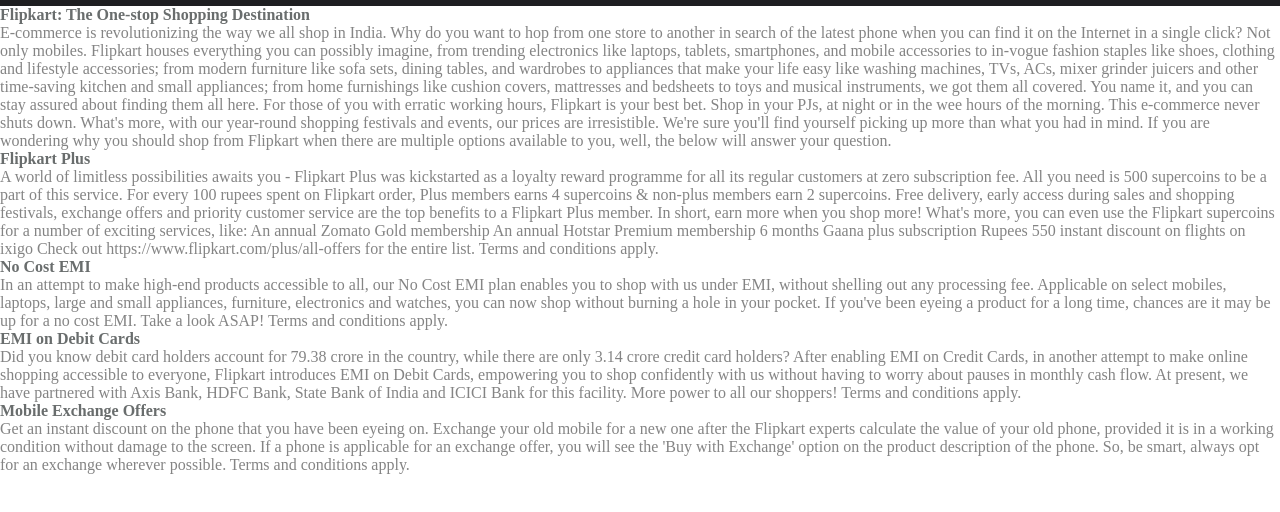
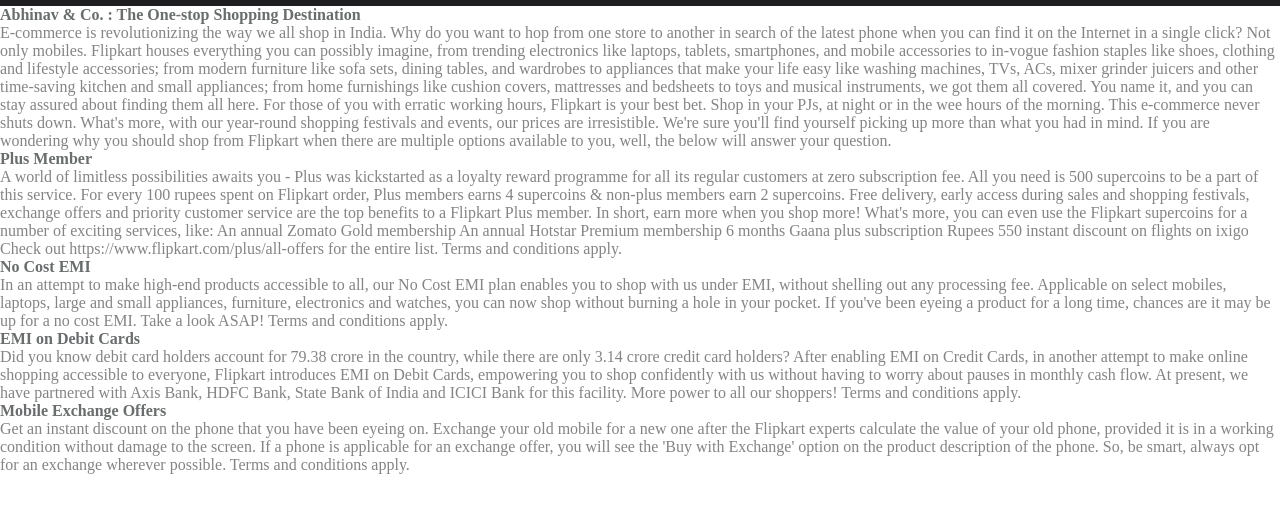
Before and after one commit to abhi9anandx/CodeClauseInternship_ProductLandingPage, a plain HTML site: page about.html in a window 1280 px wide. Shown: the part 50-562 px from the top of the page. Drawn offline with Linux system fonts and the light colour scheme.

Commit message:
Small correction

```diff
--- a/about.html
+++ b/about.html
@@ -41,12 +41,12 @@
         </nav>
     </header>
     <main>
-        <h4>Flipkart: The One-stop Shopping Destination</h4>
+        <h4>Abhinav & Co. : The One-stop Shopping Destination</h4>
         <p>E-commerce is revolutionizing the way we all shop in India. Why do you want to hop from one store to another in search of the latest phone when you can find it on the Internet in a single click? Not only mobiles. Flipkart houses everything you can possibly imagine, from trending electronics like laptops, tablets, smartphones, and mobile accessories to in-vogue fashion staples like shoes, clothing and lifestyle accessories; from modern furniture like sofa sets, dining tables, and wardrobes to appliances that make your life easy like washing machines, TVs, ACs, mixer grinder juicers and other time-saving kitchen and small appliances; from home furnishings like cushion covers, mattresses and bedsheets to toys and musical instruments, we got them all covered. You name it, and you can stay assured about finding them all here. For those of you with erratic working hours, Flipkart is your best bet. Shop in your PJs, at night or in the wee hours of the morning. This e-commerce never shuts down.
 
             What's more, with our year-round shopping festivals and events, our prices are irresistible. We're sure you'll find yourself picking up more than what you had in mind. If you are wondering why you should shop from Flipkart when there are multiple options available to you, well, the below will answer your question.</p>
-        <h4>Flipkart Plus</h4>
-        <p>A world of limitless possibilities awaits you - Flipkart Plus was kickstarted as a loyalty reward programme for all its regular customers at zero subscription fee. All you need is 500 supercoins to be a part of this service. For every 100 rupees spent on Flipkart order, Plus members earns 4 supercoins & non-plus members earn 2 supercoins. Free delivery, early access during sales and shopping festivals, exchange offers and priority customer service are the top benefits to a Flipkart Plus member. In short, earn more when you shop more!
+        <h4>Plus Member</h4>
+        <p>A world of limitless possibilities awaits you - Plus was kickstarted as a loyalty reward programme for all its regular customers at zero subscription fee. All you need is 500 supercoins to be a part of this service. For every 100 rupees spent on Flipkart order, Plus members earns 4 supercoins & non-plus members earn 2 supercoins. Free delivery, early access during sales and shopping festivals, exchange offers and priority customer service are the top benefits to a Flipkart Plus member. In short, earn more when you shop more!
 
             What's more, you can even use the Flipkart supercoins for a number of exciting services, like:
             An annual Zomato Gold membership
```
